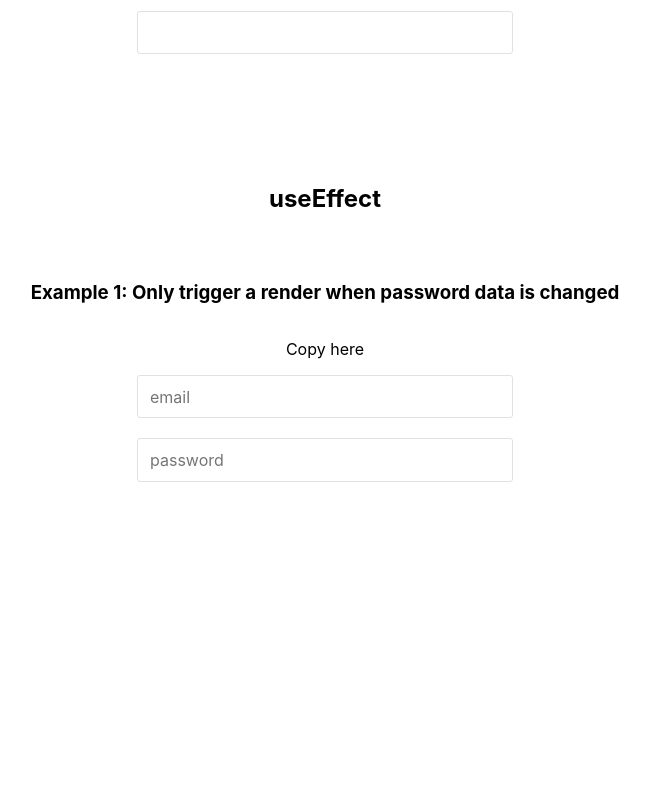
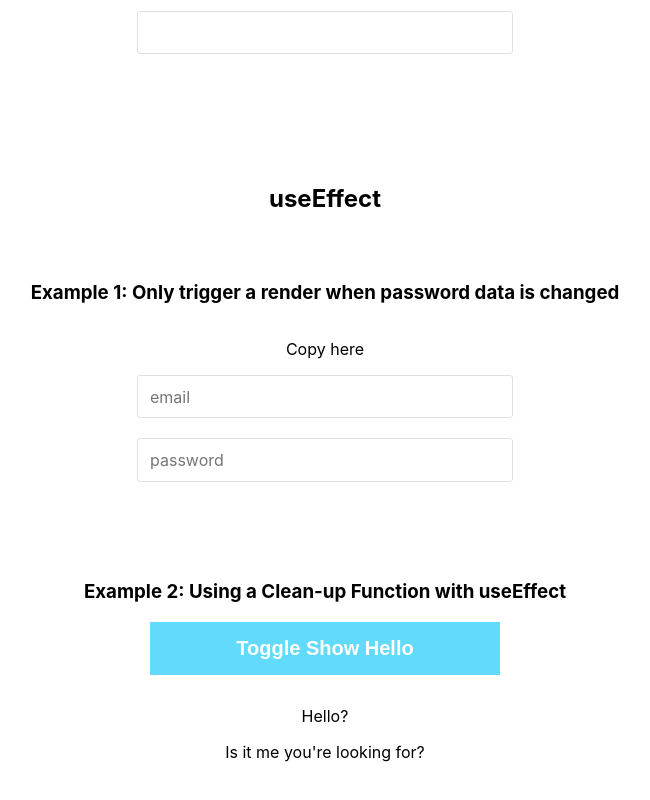
Before and after one commit to lokeam/hooksStudy, a React (Create React App) app: page / in a window 1280 px wide. Shown: the part 1490-2290 px from the top of the page, without its empty margins (315-965 px from the left). Before the commit the page ends 2052 px from the top, so only its background shows below. Built offline with nearby package versions, Linux system fonts and the light colour scheme.

Commit message:
feat: useEffect example with cleanup function

```diff
--- a/src/App.js
+++ b/src/App.js
@@ -2,6 +2,7 @@ import React, {useState, useEffect } from 'react';
 import {useForm} from './useForm';
 import rhook from './rhook.png';
 import './App.css';
+import { ShowHideHello } from './ShowHideHello';
 
 // function callOnce() {
 //   // I'm an expensive operation, call me only once on initial load.
@@ -28,14 +29,26 @@ const App = () => {
 
   // Fifth example: Email and password form fields, utilizing useEffect
   const [ valuesUE, handleChangeUE ] = useForm( {email: '', password: ''} );
-/** useEffect hook
+
+  // Sixth example: Using a cleanup function with useEffect
+  const [ showHello, setShowHello ] = useState(true);
+
+  /** useEffect hook
  *
  * @returns
  */
-useEffect( () => {
-  console.log('useEffect render');
-}, [valuesUE.password] );
+  // Fith Example
+ // useEffect( () => {
+  //   console.log('useEffect render');
+  // }, [valuesUE.password] );
 
+  useEffect( () => {
+    console.log('useEffect, render');
+
+    return() => {
+      console.log('useEffect, unmount');
+    }
+  })
 
   return (
     <div className="App">
@@ -101,6 +114,11 @@ useEffect( () => {
                    onChange={ handleChangeUE }
                    placeholder="password" />
           </div>
+          <div className="example">
+            <h3>Example 2: Using a Clean-up Function with useEffect</h3>
+              <button onClick={ () => setShowHello(!showHello) }>Toggle Show Hello</button>
+              { showHello && <ShowHideHello /> }
+          </div>
         </div>
       </section>
     </div>
--- /dev/null
+++ b/src/ShowHideHello.js
@@ -0,0 +1,18 @@
+import React, { useEffect } from 'react';
+
+export const ShowHideHello = () => {
+  useEffect(() => {
+    console.log('render');
+
+    return () => {
+      console.log('unmount');
+    };
+  }, []);
+
+  return (
+    <div className="showHideHello__wrapper">
+      <p>Hello?</p>
+      <p>Is it me you're looking for?</p>
+    </div>
+  );
+};
```
